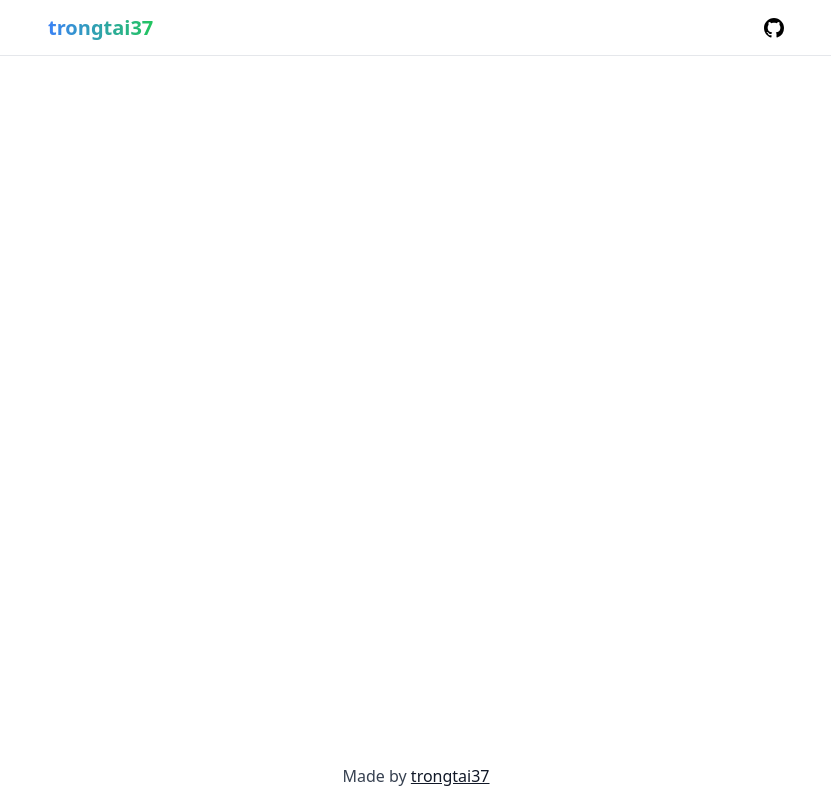
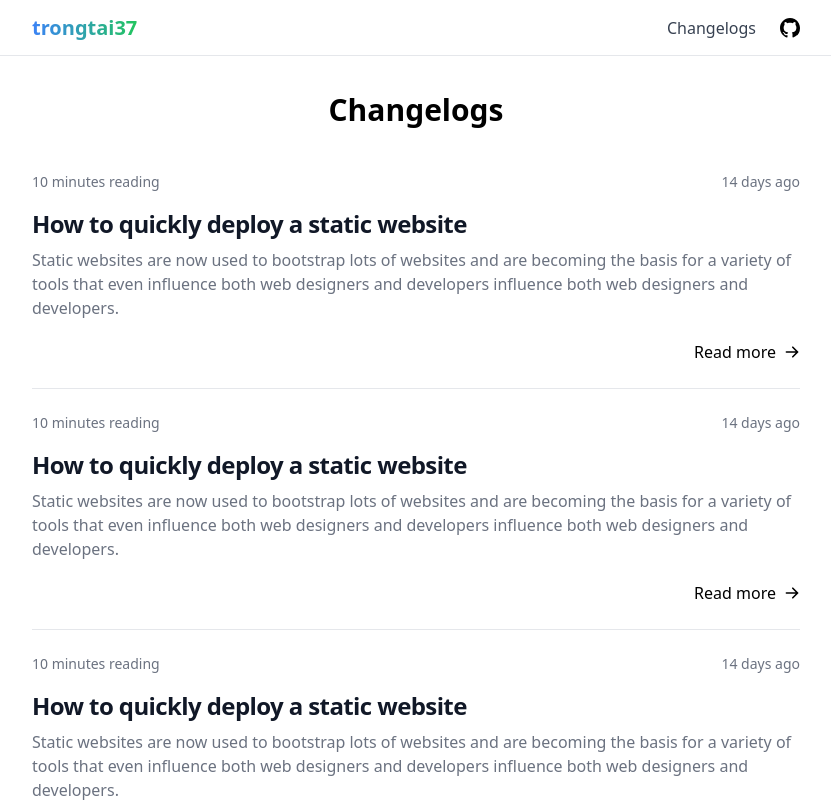
Before and after one commit to trongtai37/changelog, a Next.js app: page /change-logs in a window 1280 px wide. Shown: the top 802 px of the page, without its empty margins (224-1055 px from the left). Built offline with nearby package versions, Linux system fonts and the light colour scheme.

Commit message:
chore: simplify content

```diff
--- a/components/header/Header.tsx
+++ b/components/header/Header.tsx
@@ -3,31 +3,27 @@ import * as React from 'react';
 
 const navigations = [
   {
-    name: 'Changelog',
+    name: 'Changelogs',
     to: '/change-logs',
-  },
-  {
-    name: 'Readme',
-    to: '/read-me',
   },
 ];
 
 export const Header = () => {
   return (
     <header className='h-14 border-b dark:border-b-slate-900 flex justify-center sticky top-0 backdrop-blur-md'>
-      <nav className='mx-auto flex gap-6 justify-center items-center h-full container max-w-3xl px-4'>
+      <nav className='mx-auto max-w-3xl flex gap-6 justify-center items-center h-full container px-4 md:px-0'>
         <Link href='/'>
           <div className='mr-auto cursor-pointer text-xl font-bold brand-text'>
             trongtai37
           </div>
         </Link>
-        {/* {navigations.map((nav) => (
+        {navigations.map((nav) => (
           <Link href={nav.to} key={nav.name}>
             <div className='cursor-pointer prose dark:prose-invert prose-p hover-underline-animation'>
               {nav.name}
             </div>
           </Link>
-        ))} */}
+        ))}
 
         <a
           href='https://github.com/trongtai37/changelog'
--- a/components/post-card/PostCard.tsx
+++ b/components/post-card/PostCard.tsx
@@ -1,22 +1,47 @@
 import { Post } from 'models/post';
-import Link from 'next/link';
 import * as React from 'react';
 
 interface PostCardProps {
-  post: Post;
+  post?: Post;
 }
 
 export const PostCard = ({ post }: PostCardProps) => {
   return (
-    <Link href={`/posts/${post.slug}`}>
-      <div className='block p-6 bg-white border border-gray-200 rounded-lg shadow-md hover:bg-gray-100 dark:bg-gray-800 dark:border-gray-700 dark:hover:bg-gray-700 cursor-pointer my-4'>
-        <h5 className='mb-2 text-2xl font-bold tracking-tight text-gray-900 dark:text-white'>
-          {post.title}
-        </h5>
-        <p className='font-normal text-gray-700 dark:text-gray-400'>
-          {post.excerpt}
-        </p>
+    // <Link href={`/posts/${post.slug}`}>
+    <article className='py-6 bg-white border-b border-gray-200 '>
+      <div className='flex justify-between items-center mb-4 text-gray-500'>
+        <span className='text-sm'>10 minutes reading</span>
+        <span className='text-sm'>14 days ago</span>
       </div>
-    </Link>
+      <h2 className='my-2 text-2xl font-bold tracking-tight text-gray-900 dark:text-white'>
+        <a href='#'>How to quickly deploy a static website</a>
+      </h2>
+      <p className='mb-5 font-light text-gray-500 dark:text-gray-400'>
+        Static websites are now used to bootstrap lots of websites and are
+        becoming the basis for a variety of tools that even influence both web
+        designers and developers influence both web designers and developers.
+      </p>
+      <div className='flex justify-end items-center'>
+        <a
+          href='#'
+          className='inline-flex items-center font-medium text-primary-600 dark:text-primary-500 hover:underline'
+        >
+          Read more
+          <svg
+            className='ml-2 w-4 h-4'
+            fill='currentColor'
+            viewBox='0 0 20 20'
+            xmlns='http://www.w3.org/2000/svg'
+          >
+            <path
+              fill-rule='evenodd'
+              d='M10.293 3.293a1 1 0 011.414 0l6 6a1 1 0 010 1.414l-6 6a1 1 0 01-1.414-1.414L14.586 11H3a1 1 0 110-2h11.586l-4.293-4.293a1 1 0 010-1.414z'
+              clip-rule='evenodd'
+            ></path>
+          </svg>
+        </a>
+      </div>
+    </article>
+    // </Link>
   );
 };
--- a/pages/change-logs.tsx
+++ b/pages/change-logs.tsx
@@ -1,7 +1,19 @@
+import { PostCard } from 'components/post-card';
+import Head from 'next/head';
 import * as React from 'react';
 
 const ChangeLogs = () => {
-  return <div className='mx-auto max-w-3xl'></div>;
+  return (
+    <div className='mx-auto max-w-3xl'>
+      <Head>
+        <title>trongtai37 | Changelogs</title>
+      </Head>
+      <h1 className='my-5 text-3xl text-center font-bold'>Changelogs</h1>
+      {new Array(5).fill(true).map(() => (
+        <PostCard />
+      ))}
+    </div>
+  );
 };
 
 export default ChangeLogs;
--- a/pages/index.tsx
+++ b/pages/index.tsx
@@ -1,6 +1,7 @@
 import { getAllPosts } from 'lib/api';
 import { Post } from 'models/post';
 import type { NextPage } from 'next';
+import Head from 'next/head';
 
 interface HomeProps {
   posts: Post[];
@@ -9,6 +10,9 @@ interface HomeProps {
 const Home: NextPage<HomeProps> = ({ posts }) => {
   return (
     <div className='mx-auto max-w-3xl prose'>
+      <Head>
+        <title>trongtai37 | Personal Blog</title>
+      </Head>
       <p></p>
       <h1>Hi!, I&apos;m Tai</h1>
       <p>I am a software engineer with a passion for web development.</p>
--- a/pages/posts/[slug].tsx
+++ b/pages/posts/[slug].tsx
@@ -29,13 +29,17 @@ const BlogPost = ({ post }: PostProps) => {
           href='https://prismjs.com/themes/prism-tomorrow.css'
         />
       </Head>
-      <h1 className='text-center mb-2'>{post.title}</h1>
-      <Image
-        className='w-full object-cover aspect-video'
-        src='https://images.unsplash.com/photo-1667326792403-55f2acb32d50'
-        alt='preview image'
-      />
-      <hr />
+      <header>
+        <h1 className='mb-2 text-3xl font-extrabold leading-tight text-gray-900 lg:mb-6 lg:text-4xl dark:text-white'>
+          {post.title}
+        </h1>
+        <p className='text-base font-light text-gray-500 dark:text-gray-400'>
+          <time dateTime='2022-02-08' title='February 8th, 2022'>
+            Feb. 8, 2022
+          </time>
+        </p>
+        <hr />
+      </header>
       <section dangerouslySetInnerHTML={{ __html: post.content }} />
       <Giscus
         id='comments'
--- a/pages/read-me.tsx
+++ /dev/null
@@ -1,24 +0,0 @@
-import * as React from 'react';
-
-const ReadMe = () => {
-  return (
-    <div className='mx-auto max-w-3xl prose'>
-      <p></p>
-      <p>I am Tai Nguyen Trong (Tony)</p>
-      <p>
-        I&apos;m currently a Software Engineer working at SamsungSDS. I love
-        Typescript and Web development.
-      </p>
-
-      <h2>I am familiar with</h2>
-
-      <h2>Connect with me</h2>
-      <p>
-        I am <span className='brand-text'>@trongtai37</span> on both Github and
-        LinkedIn.
-      </p>
-    </div>
-  );
-};
-
-export default ReadMe;
```
